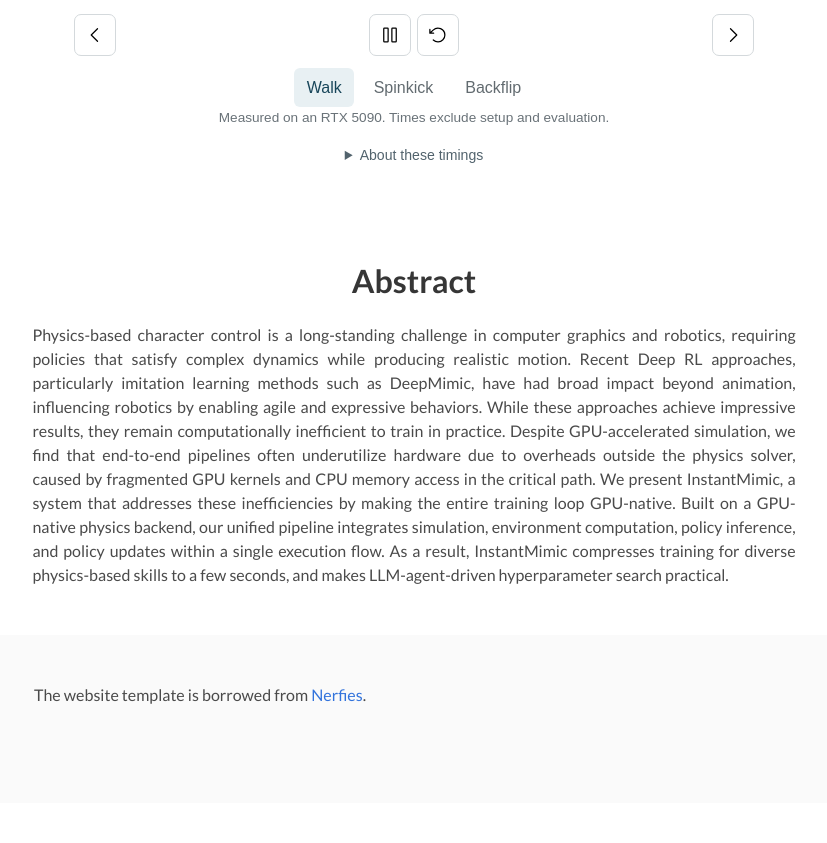
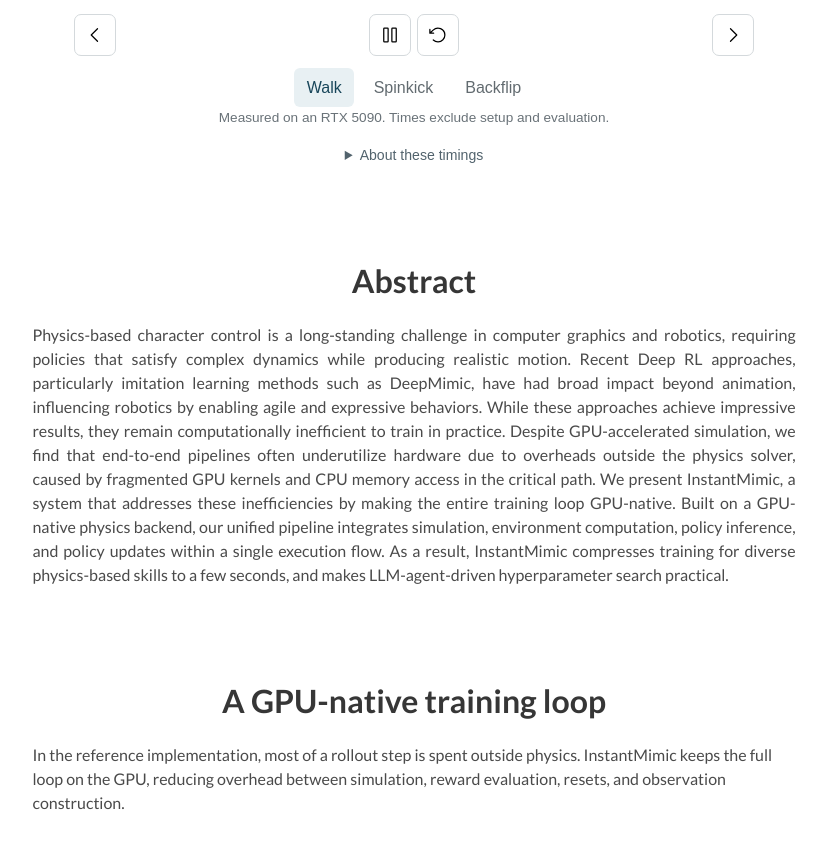
Before and after one commit to Scripter36/Scripter36.github.io, a Jekyll site: the page projects/instantmimic/index.html, which Jekyll copies as it is, in a window 1280 px wide. Shown: the part 1072-1915 px from the top of the page, without its empty margins (226-1053 px from the left). Built offline with Jekyll 4.4.1, drawn with Linux system fonts in a browser that asks for light colours; nearby versions of some CDN libraries; some web fonts are replaced; library files that are not in the unit come from our copies; a style sheet for code colours, icons or effects is not loaded; before the commit the page ends 1875 px from its top, so only the background shows below that; some of the changed text lies outside the part shown; grey boxes are pictures that could not be loaded.

Commit message:
feat: add paper profile and autoresearch animations

```diff
--- /dev/null
+++ b/projects/instantmimic/assets/paper-figures.css
@@ -0,0 +1,10 @@
+.paper-figure { margin: 1.75rem 0 0; }
+.paper-figure video { display: block; width: 100%; height: auto; aspect-ratio: 64 / 31; background: #fff; }
+.paper-figure figcaption { margin-top: .75rem; color: #626b70; font-size: .9rem; line-height: 1.6; }
+.paper-figure__controls { display: none; justify-content: flex-end; gap: .25rem; margin-top: .25rem; }
+.paper-figure[data-enhanced] .paper-figure__controls { display: flex; }
+.paper-figure__controls button { display: inline-flex; align-items: center; justify-content: center; width: 40px; height: 40px; border: 0; border-radius: 6px; background: transparent; color: #414b50; cursor: pointer; }
+.paper-figure__controls button:hover { background: #f0f3f4; }
+.paper-figure__controls button:focus-visible { outline: 3px solid #237e9d; outline-offset: 2px; }
+.paper-figure__controls img { width: 20px; height: 20px; }
+.paper-figure__controls [hidden] { display: none; }
--- /dev/null
+++ b/projects/instantmimic/assets/paper-figures.js
@@ -0,0 +1,66 @@
+// Paper animations run once on entering view. Playback preference survives scrolling.
+(() => {
+  const reducedMotion = window.matchMedia('(prefers-reduced-motion: reduce)');
+  for (const figure of document.querySelectorAll('[data-paper-figure]')) {
+    const video = figure.querySelector('video');
+    const toggle = figure.querySelector('[data-figure-toggle]');
+    const replay = figure.querySelector('[data-figure-replay]');
+    let userPaused = reducedMotion.matches;
+    let visible = false;
+    let pendingPlay = false;
+    const update = () => {
+      const playing = !video.paused && !video.ended;
+      toggle.setAttribute('aria-label', playing ? 'Pause animation' : 'Play animation');
+      toggle.title = playing ? 'Pause animation' : 'Play animation';
+      toggle.querySelector('[data-play-icon]').hidden = playing;
+      toggle.querySelector('[data-pause-icon]').hidden = !playing;
+    };
+    const sync = () => {
+      if (!visible || document.hidden || userPaused || video.ended) {
+        video.pause();
+      } else if (video.paused && !pendingPlay) {
+        pendingPlay = true;
+        video.play().catch(error => {
+          // Browsers may block autoplay; keep the explicit play control usable.
+          if (error.name !== 'AbortError') userPaused = true;
+        }).finally(() => {
+          pendingPlay = false;
+          // Reconcile a play request that finished after scrolling or pausing.
+          sync();
+        });
+      }
+      update();
+    };
+    toggle.addEventListener('click', () => {
+      userPaused = !video.paused;
+      if (video.ended) { video.currentTime = 0; userPaused = false; }
+      sync();
+    });
+    replay.addEventListener('click', () => {
+      video.currentTime = 0;
+      userPaused = false;
+      sync();
+    });
+    video.addEventListener('play', update);
+    video.addEventListener('pause', update);
+    video.addEventListener('ended', update);
+    video.addEventListener('error', () => {
+      // Leave native controls available for browser error handling and retry.
+      video.controls = true;
+      figure.removeAttribute('data-enhanced');
+    });
+    document.addEventListener('visibilitychange', sync);
+    reducedMotion.addEventListener('change', event => {
+      if (event.matches) { userPaused = true; sync(); }
+    });
+    if (!('IntersectionObserver' in window)) continue;
+    const observer = new IntersectionObserver(entries => {
+      visible = entries[0].isIntersecting && entries[0].intersectionRatio >= .35;
+      sync();
+    }, {threshold: [0, .35]});
+    observer.observe(video);
+    video.controls = false;
+    figure.dataset.enhanced = '';
+    update();
+  }
+})();
--- a/projects/instantmimic/index.html
+++ b/projects/instantmimic/index.html
@@ -55,6 +55,8 @@
   <link rel="stylesheet" href="/assets/project-page/css/nerfies.css">
   <link rel="stylesheet" href="./assets/demo.css?v=7ba1aa7148">
   <script defer src="./assets/demo.js?v=37778aa38d"></script>
+  <link rel="stylesheet" href="./assets/paper-figures.css?v=76a543fd67">
+  <script defer src="./assets/paper-figures.js?v=94bbb2452d"></script>
   <link rel="icon" href="/assets/project-page/images/favicon.svg">
 
   <script defer src="/assets/project-page/js/fontawesome.all.min.js"></script>
@@ -315,6 +317,66 @@
   </div>
 </section>
 
+<section class="section" id="gpu-native-loop">
+  <div class="container is-max-desktop">
+    <div class="columns is-centered">
+      <div class="column is-four-fifths">
+        <h2 class="title is-3 has-text-centered">A GPU-native training loop</h2>
+        <p>In the reference implementation, most of a rollout step is spent outside physics.
+          InstantMimic keeps the full loop on the GPU, reducing overhead between simulation,
+          reward evaluation, resets, and observation construction.</p>
+        <figure class="paper-figure" data-paper-figure>
+          <video controls muted playsinline preload="metadata" width="1920" height="930"
+                 poster="./assets/training-profile.jpg?v=1f514d1471" aria-label="GPU profiling timeline before and after optimization" aria-describedby="training-profile-caption">
+            <source src="./assets/training-profile.mp4?v=c814e62eb7" type="video/mp4">
+            <a href="./assets/training-profile.mp4">Watch the animation</a>.
+          </video>
+          <div class="paper-figure__controls">
+            <button type="button" data-figure-toggle aria-label="Play animation" title="Play animation">
+              <img data-play-icon src="./assets/phosphor/play.svg" alt="" width="20" height="20">
+              <img data-pause-icon src="./assets/phosphor/pause.svg" alt="" width="20" height="20" hidden>
+            </button>
+            <button type="button" data-figure-replay aria-label="Replay animation" title="Replay animation">
+              <img src="./assets/phosphor/arrow-counter-clockwise.svg" alt="" width="20" height="20">
+            </button>
+          </div>
+          <figcaption id="training-profile-caption">A rollout step drops from 14.878 ms to 3.033 ms in the paper’s profiling experiment. The animation uses a fixed time scale to show the reduction in overhead; the transition between measured endpoints is illustrative.</figcaption>
+        </figure>
+      </div>
+    </div>
+  </div>
+</section>
+
+<section class="section" id="autoresearch">
+  <div class="container is-max-desktop">
+    <div class="columns is-centered">
+      <div class="column is-four-fifths">
+        <h2 class="title is-3 has-text-centered">LLM-guided hyperparameter search</h2>
+        <p>Short training runs let an LLM agent test configurations, inspect the results,
+          and revise its search. In the paper’s backflip experiment, 80 optimization cycles
+          reduce active training time from 18.77 s to 2.17 s.</p>
+        <figure class="paper-figure" data-paper-figure>
+          <video controls muted playsinline preload="metadata" width="1920" height="930"
+                 poster="./assets/autoresearch.jpg?v=ea94a5f215" aria-label="Best backflip training time across 80 LLM-guided optimization cycles" aria-describedby="autoresearch-caption">
+            <source src="./assets/autoresearch.mp4?v=6f248c0b49" type="video/mp4">
+            <a href="./assets/autoresearch.mp4">Watch the animation</a>.
+          </video>
+          <div class="paper-figure__controls">
+            <button type="button" data-figure-toggle aria-label="Play animation" title="Play animation">
+              <img data-play-icon src="./assets/phosphor/play.svg" alt="" width="20" height="20">
+              <img data-pause-icon src="./assets/phosphor/pause.svg" alt="" width="20" height="20" hidden>
+            </button>
+            <button type="button" data-figure-replay aria-label="Replay animation" title="Replay animation">
+              <img src="./assets/phosphor/arrow-counter-clockwise.svg" alt="" width="20" height="20">
+            </button>
+          </div>
+          <figcaption id="autoresearch-caption">The curve shows the best active training time found so far to reach 90% success, measured as a three-seed median. These are paper results, separate from the individual motion runs shown above. See the <a href="https://arxiv.org/pdf/2609.09821">paper and appendix</a> for the experiment settings.</figcaption>
+        </figure>
+      </div>
+    </div>
+  </div>
+</section>
+
 <footer class="footer">
   <div class="container">
     <div class="columns is-centered">
```
Also changed, not shown: projects/instantmimic/assets/autoresearch.jpg (added), projects/instantmimic/assets/training-profile.jpg (added), 2 other files.
